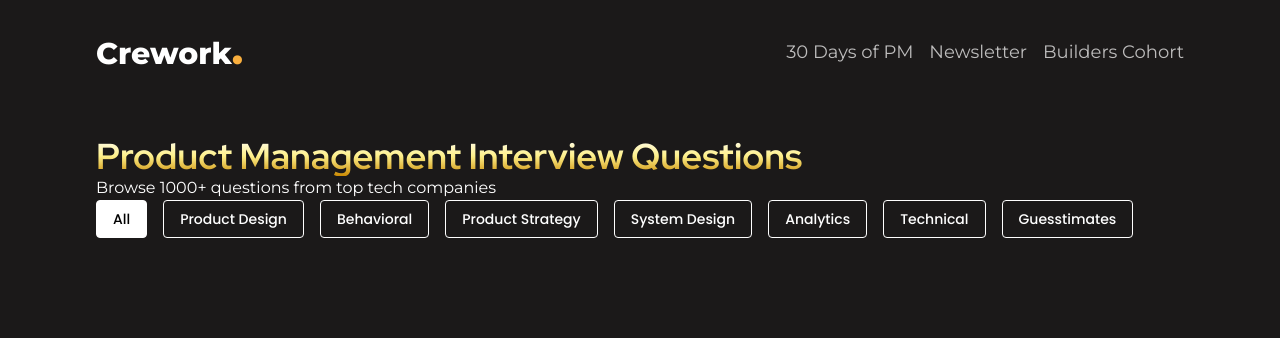
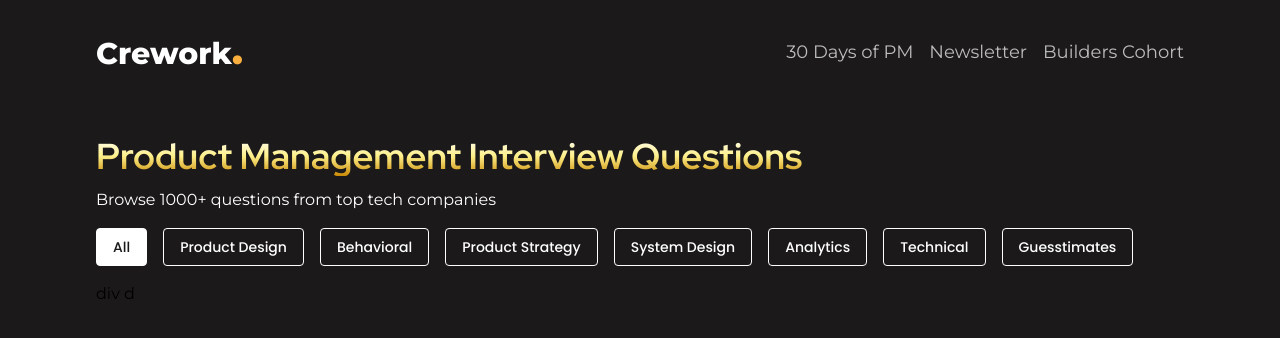
Before and after one commit to druvkotwani/Crework-assignment, a Next.js app: page / in a window 1280 px wide. Shown: the top 338 px of the page. Built offline with nearby package versions, Linux system fonts and the light colour scheme.

Commit message:
Add button selection functionality to Hero component

```diff
--- a/src/app/components/Hero.tsx
+++ b/src/app/components/Hero.tsx
@@ -1,29 +1,53 @@
-import React from "react";
+import React, { useState } from "react";
 import { types } from "@/utils/constants";
 const Hero = () => {
+  const [buttonSelected, setButtonSelected] = useState("All");
+  console.log(buttonSelected);
+  function handleButtonSelect(type: string) {
+    setButtonSelected(type);
+    console.log(buttonSelected);
+  }
+
   return (
-    <div className="flex items-start justify-center flex-col  lg:px-24 md:px-10 px-5 py-8">
+    <div className="flex items-center justify-center flex-col  lg:px-24 md:px-10 px-5 py-8 ">
+      <div className="flex items-start justify-center flex-col gap-4">
+        <div className="flex flex-col gap-3">
           <h1 className="font-redhat font-bold text-4xl text-transparent  bg-clip-text bg-gradient-to-b from-white via-yellow-200 to-yellow-600 ">
             Product Management Interview Questions
           </h1>
           <p className="font-normal text-base text-white">
             Browse 1000+ questions from top tech companies
           </p>
+        </div>
+
         <div className="flex gap-4 flex-wrap">
-        <button className="bg-white text-[##1B1919] font-poppins font-medium text-sm rounded border border-solid border-white  py-2 px-4">
+          <button
+            onClick={() => handleButtonSelect("All")}
+            className={
+              "font-poppins font-medium text-sm rounded border border-solid border-white  py-2 px-4" +
+              (buttonSelected === "All"
+                ? " bg-white text-[#1B1919]"
+                : " bg-transparent text-white hover:bg-white transition-all duration-300 ease-in-out hover:text-[#1B1919] ")
+            }
+          >
             All
           </button>
-
           {types.map((type, index) => {
             return (
               <button
-              className="text-white font-poppins font-medium text-sm rounded border border-solid border-white  py-2 px-4"
+                onClick={() => handleButtonSelect(type)}
+                className={
+                  "text-white hover:bg-white transition-all duration-300 ease-in-out hover:text-[#1B1919]  font-poppins font-medium text-sm rounded border border-solid border-white  py-2 px-4" +
+                  (buttonSelected === type ? " bg-white text-[#1B1919]" : "")
+                }
                 key={index}
               >
                 {type}
               </button>
             );
           })}
+          div d
+        </div>
       </div>
     </div>
   );
```
Lines whose indentation alone changed are shown as unchanged.
